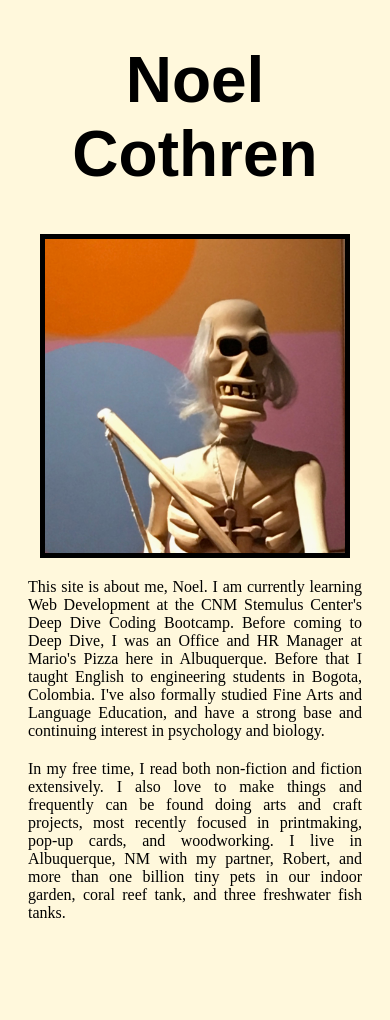
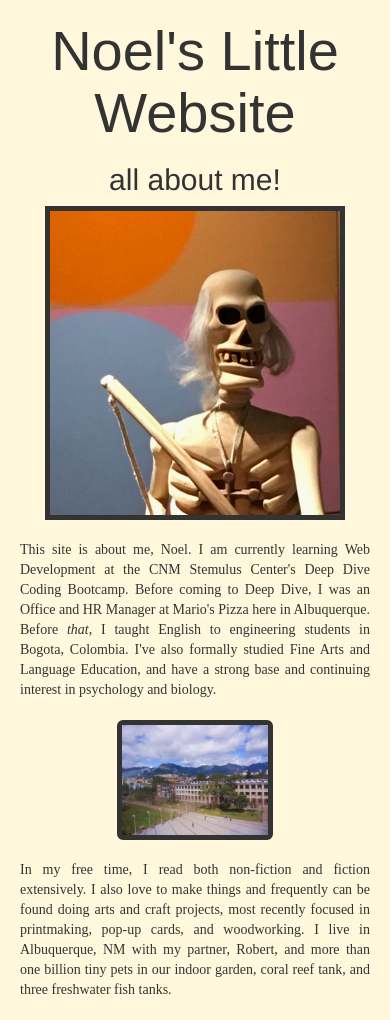
Before and after one commit to anc02d/about-noel, a PHP site: page / in a window 390 px wide. Before the commit the page ends 918 px from the top, so only its background shows below. Run offline with PHP 8.4, Linux system fonts and the light colour scheme.

Commit message:
added two images

```diff
--- a/index.php
+++ b/index.php
@@ -2,15 +2,22 @@
 <html>
 	<head>
 		<title>About Noel</title>
+		<link rel="stylesheet" href="//maxcdn.bootstrapcdn.com/bootstrap/3.3.1/css/bootstrap.min.css"/>
 		<link rel="stylesheet" href="style.css">
 	</head>
 	<body>
-		<h1 align="center">Noel Cothren</h1>
+		<h1 align="center">Noel's Little Website</h1>
+		<h2 align="center">all about me!</h2>
 		<img src="images/artSkeleton.jpg" alt="A Picture of Noel."
 			  style="width: 300px;height:auto" align="center">
-		<p>This site is about me, Noel. I am currently learning Web Development at the CNM Stemulus Center's Deep Dive Coding Bootcamp.
-		Before coming to Deep Dive, I was an Office and HR Manager at Mario's Pizza here in Albuquerque. Before that I taught English to engineering students
-		in Bogota, Colombia. I've also formally studied Fine Arts and Language Education, and have a strong base and continuing interest in psychology and biology.</p>
+		<div class="row">
+			<div class="col-md-8"><p>This site is about me, Noel. I am currently learning Web Development at the CNM Stemulus Center's Deep Dive Coding Bootcamp.
+					Before coming to Deep Dive, I was an Office and HR Manager at Mario's Pizza here in Albuquerque. Before <em>that</em>, I taught English to engineering students
+				in Bogota, Colombia. I've also formally studied Fine Arts and Language Education, and have a strong base and continuing interest in psychology and biology.
+			</p></div>
+			<div class="col-md-4"> <img src="/images/unal.jpg" class="img-rounded" alt="Bogota" width="auto" height="auto">
+			</div>
+		</div>
 		<p>In my free time, I read both non-fiction and fiction extensively. I also love to make things and frequently can be found doing arts and craft projects,
 			most recently focused in printmaking, pop-up cards, and woodworking. I live in Albuquerque, NM with my partner, Robert, and more than one billion tiny pets
 			in our indoor garden, coral reef tank, and three freshwater fish tanks.</p>
```
Also changed, not shown: images/truckcook.jpg (added), images/unal.jpg (added).
